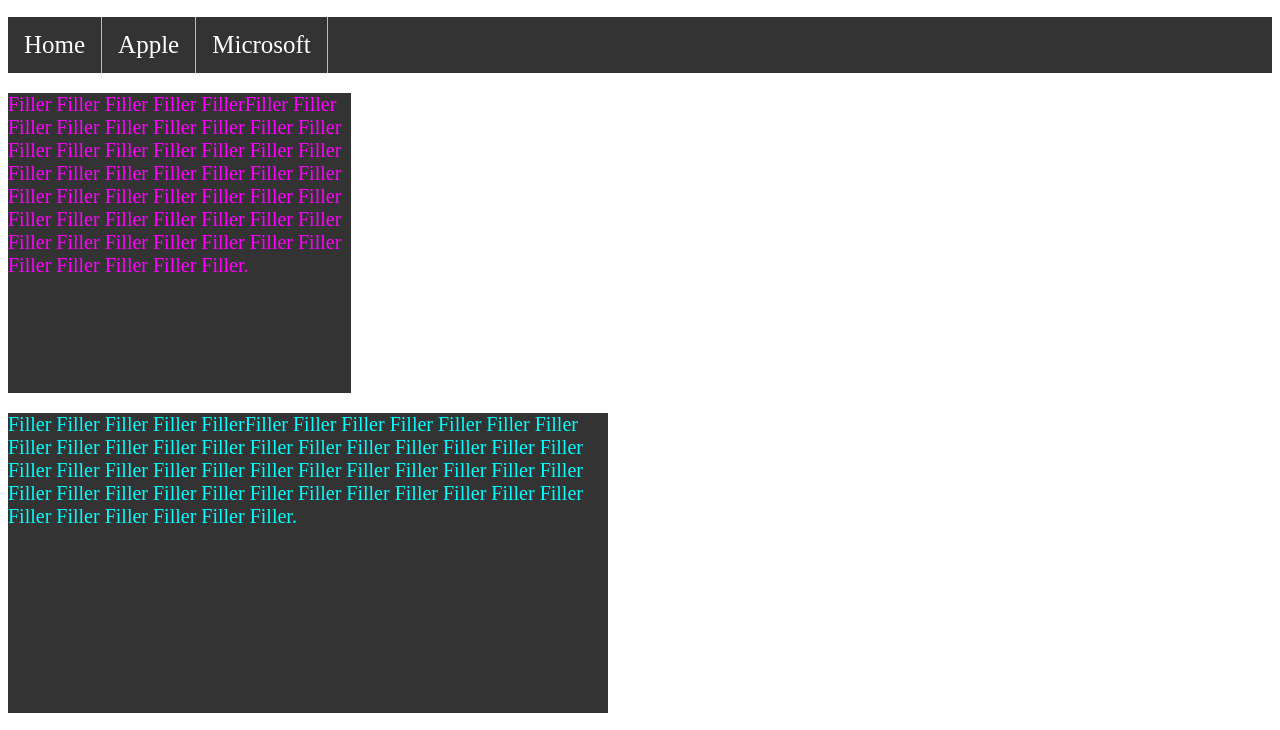
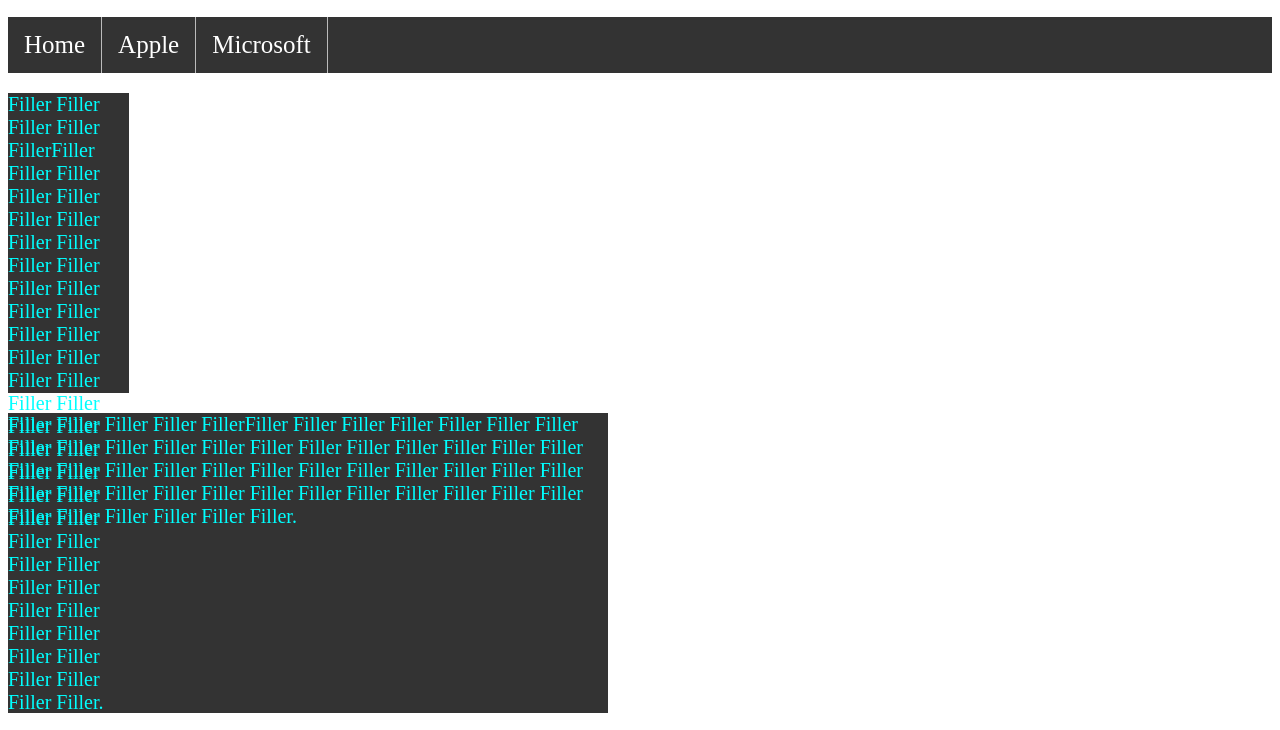
Before and after one commit to GMKtillDecay/Independent-Choice-Project, a plain HTML site: page index.html in a window 1280 px wide. In both pictures the pointer is over the element 308 px from the left and 292 px from the top of the page. Shown: the part 50-780 px from the top of the page. Drawn offline with Linux system fonts and the light colour scheme; a script that the page names is missing.

Commit message:
Update style.css

```diff
--- a/style.css
+++ b/style.css
@@ -37,7 +37,7 @@ li a:hover {
  }
 
 .filler1:hover {
-  width: 300px;
+  width: 40px;
   height: 300px;
   color: fuchsia;
 }
```
